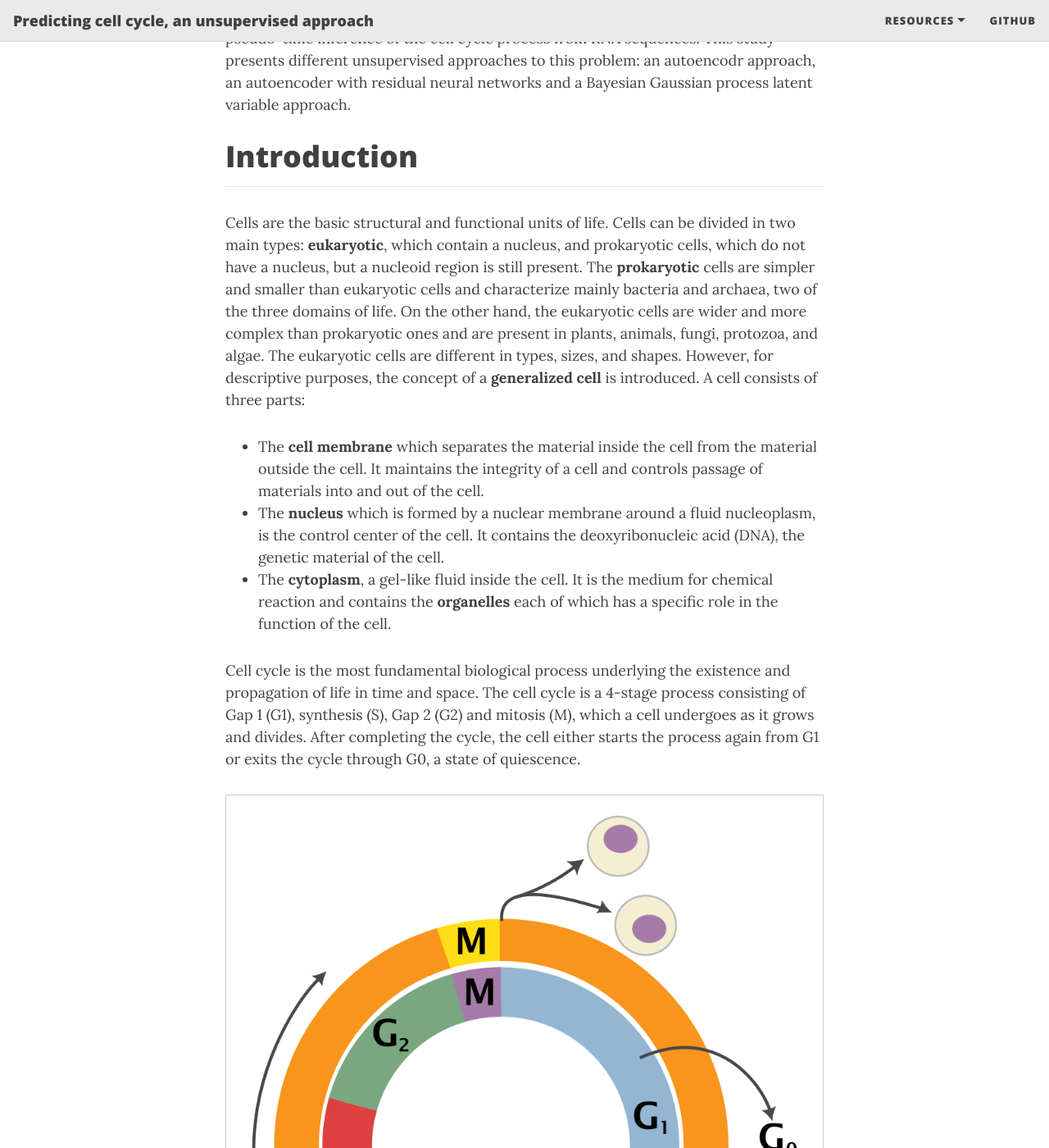
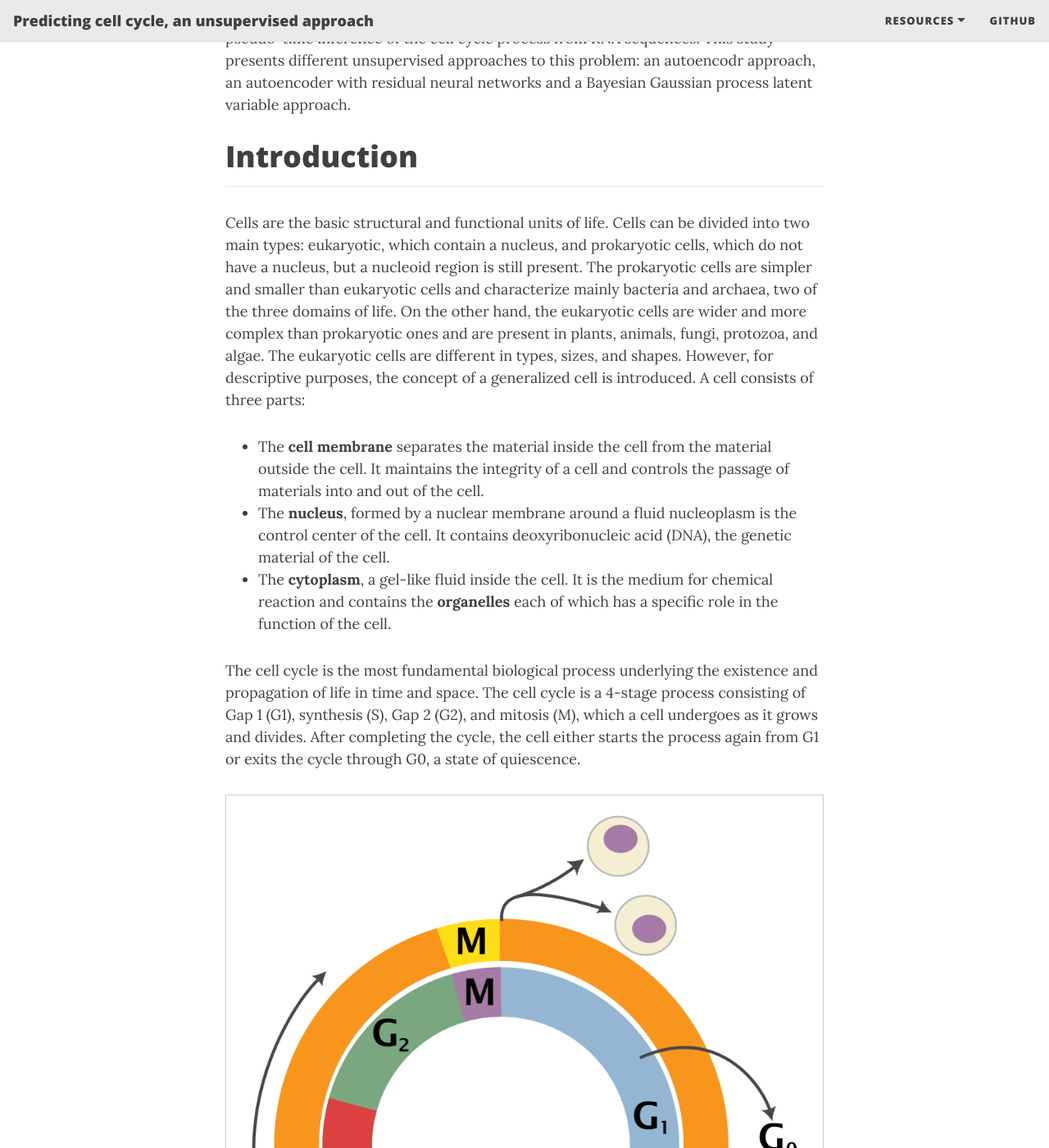
Before and after one commit to lucarossi9/statistical_computation_4, a Jekyll site: the page built from index.md, in a window 1280 px wide and 1400 px high, scrolled down 1065 px. Shown: the whole window at 82% size. Built offline with Jekyll 4.4.1, drawn with Linux system fonts in a browser that asks for light colours; nearby versions of some CDN libraries; formulas are drawn with MathJax 3; the list of posts is cut into pages by our own code.

Commit message:
Update index.md

```diff
--- a/index.md
+++ b/index.md
@@ -17,13 +17,13 @@ Advances in omics technologies make it possible to study cellular dynamics, prov
 # Introduction
 ------------------------------------------------------
 
-Cells are the basic structural and functional units of life. Cells can be divided in two main types: **eukaryotic**, which contain a nucleus, and prokaryotic cells, which do not have a nucleus, but a nucleoid region is still present. The **prokaryotic** cells are simpler and smaller than eukaryotic cells and characterize mainly bacteria and archaea, two of the three domains of life. On the other hand, the eukaryotic cells are wider and more complex than prokaryotic ones and are present in plants, animals, fungi, protozoa, and algae. The eukaryotic cells are different in types, sizes, and shapes. However, for descriptive purposes, the concept of a **generalized cell** is introduced. A cell consists of three parts:
-* The **cell membrane** which separates the material inside the cell from the material outside the cell. It maintains the integrity of a cell and controls passage of materials into and out of the cell.
-* The **nucleus** which is formed by a nuclear membrane around a fluid nucleoplasm, is the control center of the cell. It contains the deoxyribonucleic acid (DNA), the genetic material of the cell.
+Cells are the basic structural and functional units of life. Cells can be divided into two main types: eukaryotic, which contain a nucleus, and prokaryotic cells, which do not have a nucleus, but a nucleoid region is still present. The prokaryotic cells are simpler and smaller than eukaryotic cells and characterize mainly bacteria and archaea, two of the three domains of life. On the other hand, the eukaryotic cells are wider and more complex than prokaryotic ones and are present in plants, animals, fungi, protozoa, and algae. The eukaryotic cells are different in types, sizes, and shapes. However, for descriptive purposes, the concept of a generalized cell is introduced. A cell consists of three parts:
+* The **cell membrane** separates the material inside the cell from the material outside the cell. It maintains the integrity of a cell and controls the passage of materials into and out of the cell.
+* The **nucleus**, formed by a nuclear membrane around a fluid nucleoplasm is the control center of the cell. It contains deoxyribonucleic acid (DNA), the genetic material of the cell.
 * The **cytoplasm**, a gel-like fluid inside the cell. It is the medium for chemical reaction and contains the **organelles** each of which has a specific role in the function of the cell.
 
 
-Cell cycle is the most fundamental biological process underlying the existence and propagation of life in time and space. The cell cycle is a 4-stage process consisting of Gap 1 (G1), synthesis (S), Gap 2 (G2) and mitosis (M), which a cell undergoes as it grows and divides. After completing the cycle, the cell either starts the process again from G1 or exits the cycle through G0, a state of quiescence.
+The cell cycle is the most fundamental biological process underlying the existence and propagation of life in time and space. The cell cycle is a 4-stage process consisting of Gap 1 (G1), synthesis (S), Gap 2 (G2), and mitosis (M), which a cell undergoes as it grows and divides. After completing the cycle, the cell either starts the process again from G1 or exits the cycle through G0, a state of quiescence.
 
 | ![cell_cycle](assets/img/Cell_Cycle.png) |
 |:--:|
```
